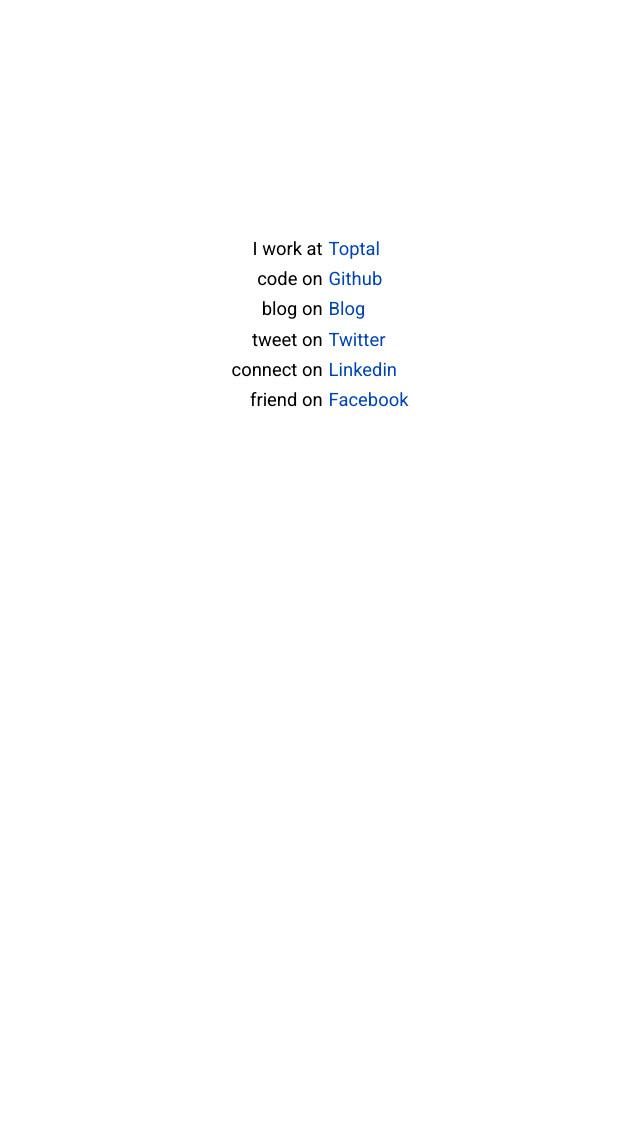
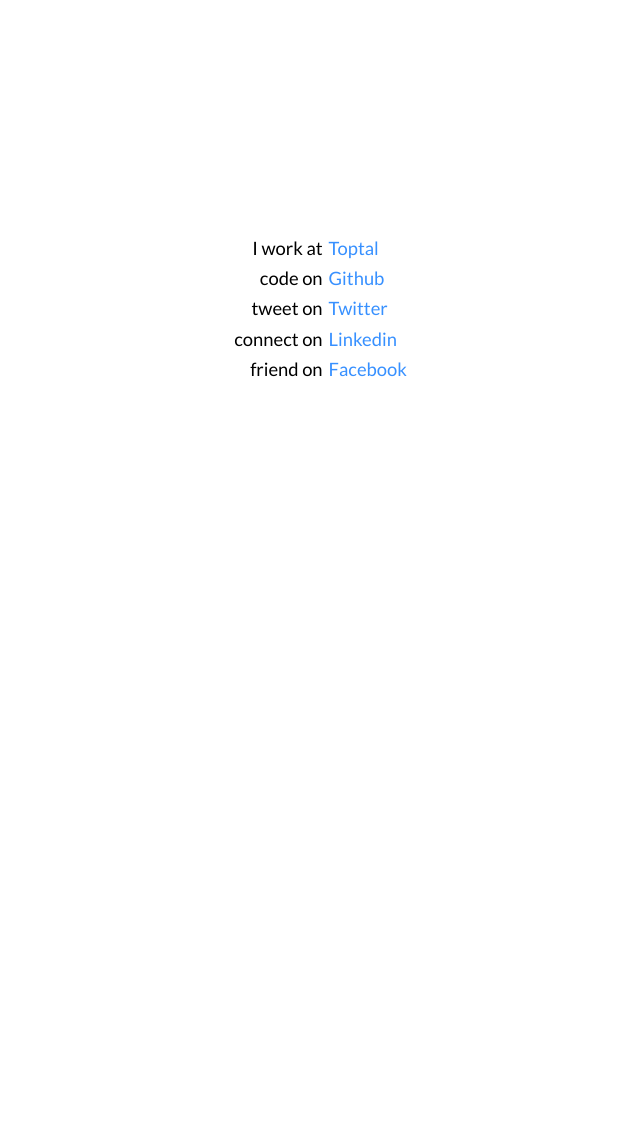
Before and after one commit to andriisoldatenko/andriisoldatenko.github.io, a Jekyll site: the page built from index.html, in a window 1280 px wide. Shown: the whole page, without its empty margins (331-971 px from the left). Built offline with Jekyll 4.4.1, drawn with Linux system fonts in a browser that asks for light colours; Markdown is read by kramdown in place of the engine named in the settings.

Commit message:
changed font

```diff
--- a/_layouts/default.html
+++ b/_layouts/default.html
@@ -12,7 +12,7 @@
         <!-- Custom CSS -->
         <link rel="stylesheet" href="/css/main.css">
         <!-- Custom fonts-->
-        <link rel="stylesheet" type="text/css" href="http://fonts.googleapis.com/css?family=Roboto">
+        <link rel="stylesheet" type="text/css" href="http://fonts.googleapis.com/css?family=Roboto Condensed|Open Sans|Lato">
     </head>
     <body>
 
--- a/css/main.css
+++ b/css/main.css
@@ -15,7 +15,7 @@
 body {
   background-color: #FFF;
   color: #000;
-  font-family: 'Roboto';
+  font-family: 'Lato';
   font-size: normal;
   text-align: center;
   line-height: 150%;
@@ -28,7 +28,7 @@
 p { margin: 0.15em 0; }
 
 a:link, a:visited {
-            color: #0044B3;
+            color: #3790FF;
             text-decoration: none;
             -moz-text-decoration-color: -moz-use-text-color;
             -moz-text-decoration-line: none;
--- a/index.html
+++ b/index.html
@@ -16,7 +15,7 @@
     <div id="right">
       <p><a href="http://www.toptal.com/resume/andrii-soldatenko">Toptal</a></p>
       <p><a href="https://github.com/andriisoldatenko/">Github</a></p>
-      <p><a href="http://andriisoldatenko.github.io/">Blog</a></p>
+      <!-- <p><a href="http://andriisoldatenko.github.io/">Blog</a></p> -->
       <p><a href="https://twitter.com/a_soldatenko">Twitter</a></p>
       <p><a href="http://www.linkedin.com/in/andriisoldatenko">Linkedin</a>
       <p><a href="https://www.facebook.com/andrii.soldatenko">Facebook</a></p>
```
Also changed, not shown: other parts of index.html (+1 -2 lines).
